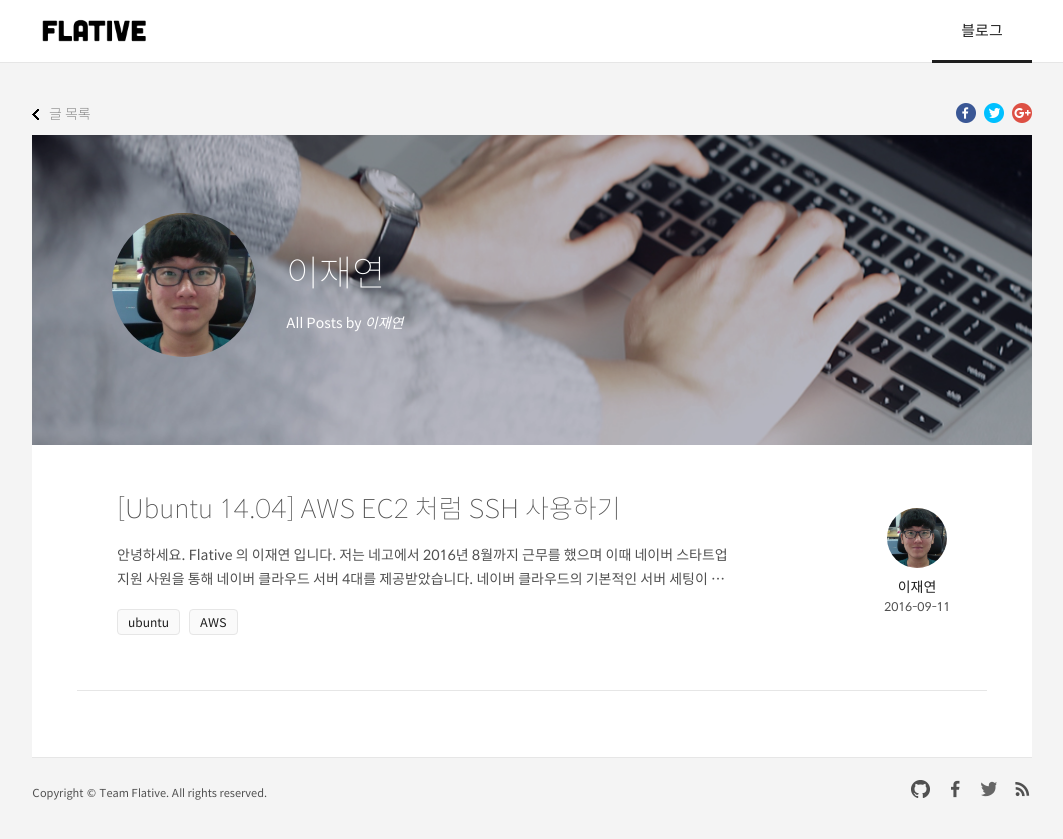
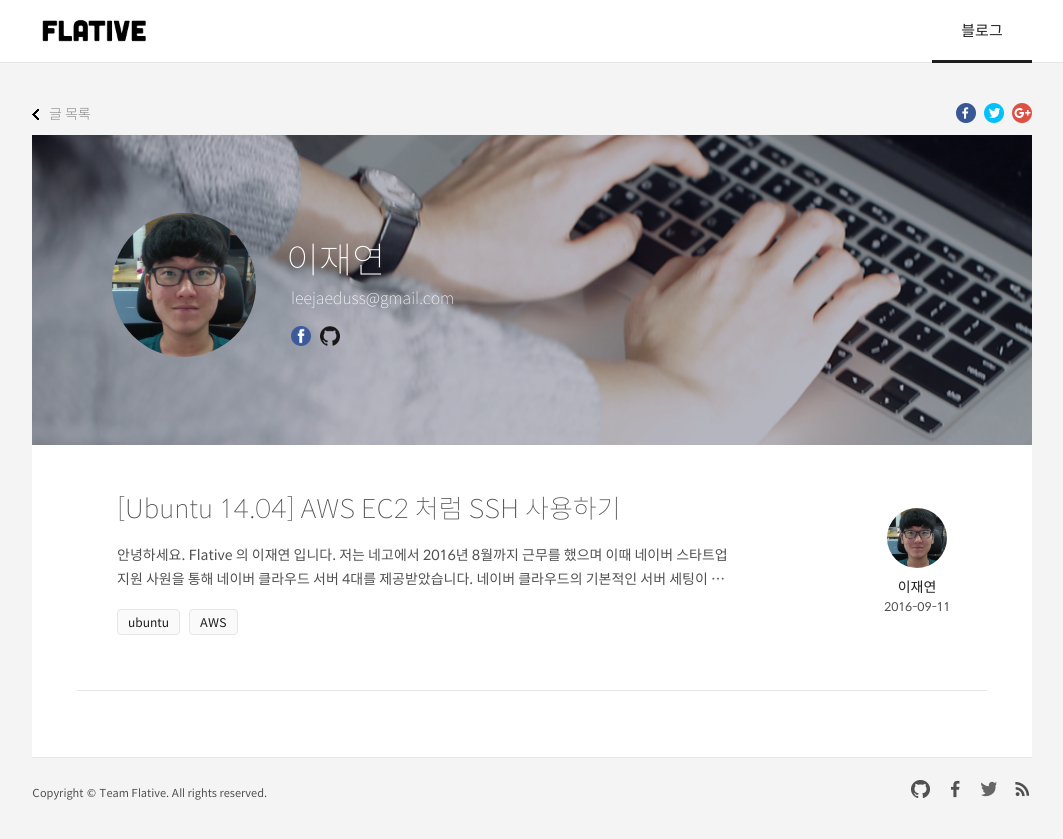
Before and after one commit to Flative/blog, a Jekyll site: the page built from _authors/leejaedus.md, in a window 1280 px wide. Shown: the top 839 px of the page, without its empty margins (108-1171 px from the left). Built offline with Jekyll 4.4.1, drawn with Linux system fonts in a browser that asks for light colours; some web fonts are replaced; comment, search, counter and statistics services are not loaded.

Commit message:
스타일 수정 및 작성자 정보 추가

```diff
--- a/_authors/leejaedus.md
+++ b/_authors/leejaedus.md
@@ -1,5 +1,8 @@
 ---
 name: 이재연
 title: 이재연
+email: leejaeduss@gmail.com
 image: /static/authors/leejaedus.jpg
+facebook: https://www.facebook.com/leejaeduss
+github: https://github.com/leejaedus
 ---
--- a/_layouts/author.html
+++ b/_layouts/author.html
@@ -1,31 +1,42 @@
 ---
 layout: default
 ---
+
 <div id="navbar" class="container">
-    <h5><a id="link-back" href="/">글 목록</a></h5>
-    {% include share.html %}
+    <h5><a id="link-back" href="/">글 목록</a></h5> {% include share.html %}
 </div>
 
-<div id="cover" class="container"
-     {% if page.cover %}style="background-image: url({{ page.cover }});"{% endif %}>
+<div id="cover" class="container" {% if page.cover %}style="background-image: url({{ page.cover }});" {% endif %}>
     <div>
-        <div id="cover-author-image"
-             {% if page.image %}style="background-image:url({{ page.image }});"{% endif %}>
+        <div id="cover-author-image" {% if page.image %}style="background-image:url({{ page.image }});" {% endif %}>
             <span class="sr-only">{{ page.name }}'s profile image</span>
         </div>
         <h1>{{ page.title | default: page.name }}</h1>
-        <p>All Posts by <em>{{ page.name }}</em></p>
+        {% if page.email %}
+          <div id="author-email">{{ page.email }}</div>
+        {% endif %}
+        <ul id="author-links">
+          {% if page.facebook %}
+            <li>
+                <a id="author-links-facebook" target="_blank" href="{{ page.facebook }}">
+                    <span class="sr-only">Facebook</span>
+                </a>
+            </li>
+            {% endif %}{% if page.github %}
+            <li>
+                <a id="author-links-github" target="_blank" href="{{ page.github }}">
+                    <span class="sr-only">Github</span>
+                </a>
+            </li>
+            {% endif %}
+        </ul>
     </div>
 </div>
 
 <div id="content" class="container">
     <div id="author-content" role="main">
         <ul id="post-list">
-            {% for post in site.posts %}
-                {% if post.author == page.name %}
-                    {% include item.html %}
-                {% endif %}
-            {% endfor %}
+            {% for post in site.posts %} {% if post.author == page.name %} {% include item.html %} {% endif %} {% endfor %}
         </ul>
         {% include pagination.html %}
     </div>
--- a/assets/css/base.css
+++ b/assets/css/base.css
@@ -386,7 +386,16 @@ for small screen(<720px):
     z-index: 2;
 }
 
-#cover h1, #cover p {
+#cover #author-email {
+  padding: 5px;
+  font-weight: 200;
+}
+
+#cover #author-email+#author-links {
+  padding-top: 15px;
+}
+
+#cover h1, #cover p, #cover #author-email {
     width: 80%;
     /* @@iolo */
     max-width: 780px;
@@ -404,12 +413,13 @@ for small screen(<720px):
 }
 
 #cover p {
+    padding-left: 5px;
     font-size: 14px;
     line-height: 22px;
     /* 22px = 14(font-size) + 8(line-spacing) @@iolo */
 }
 
-#cover h1+p {
+#cover #author-links+p {
     padding-top: 14px;
     /* 14px = 30 - 16(above line-spacing) */
 }
@@ -502,6 +512,38 @@ for small screen(<720px):
     background-size: 20px 20px;
 }
 
+#author-links {
+    list-style: none;
+    margin: 0;
+    padding: 0;
+    text-align: right;
+}
+
+#author-links>li {
+    list-style: none;
+    display: inline;
+}
+
+#author-links>li>* {
+    display: inline-block;
+    width: 20px;
+    height: 20px;
+    margin-left: 5px;
+}
+
+#author-links>li>a {
+    cursor: pointer;
+}
+
+#author-links-facebook {
+    background: url(../images/author-facebook.png) no-repeat;
+    background-size: 20px 20px;
+}
+
+#author-links-github {
+    background: url(../images/author-github.png) no-repeat;
+    background-size: 20px 20px;
+}
 
 /* list(loop) */
 
@@ -1108,13 +1150,21 @@ body.post-template #navbar, body.author-template #navbar, body.tag-template #nav
 
 body.author-template {}
 
-body.author-template #cover h1, body.author-template #cover p {
+body.author-template #cover h1, body.author-template #cover #author-email, body.author-template #cover p {
     max-width: 606px;
     width: 100%;
     /* @@iolo */
     margin-left: 254px;
     /* 254px = 80(padding-left) + 144(#cover-author-image width) + 30(spacing) */
     text-align: left;
+}
+
+body.author-template #cover #author-links {
+    max-width: 606px;
+    width: 100%;
+    margin-left: 254px;
+    text-align: left;
+    padding-top: 7px;
 }
 
 #cover-author-image {
```
Also changed, not shown: assets/images/author-facebook.png (added), assets/images/author-github.png (added).
